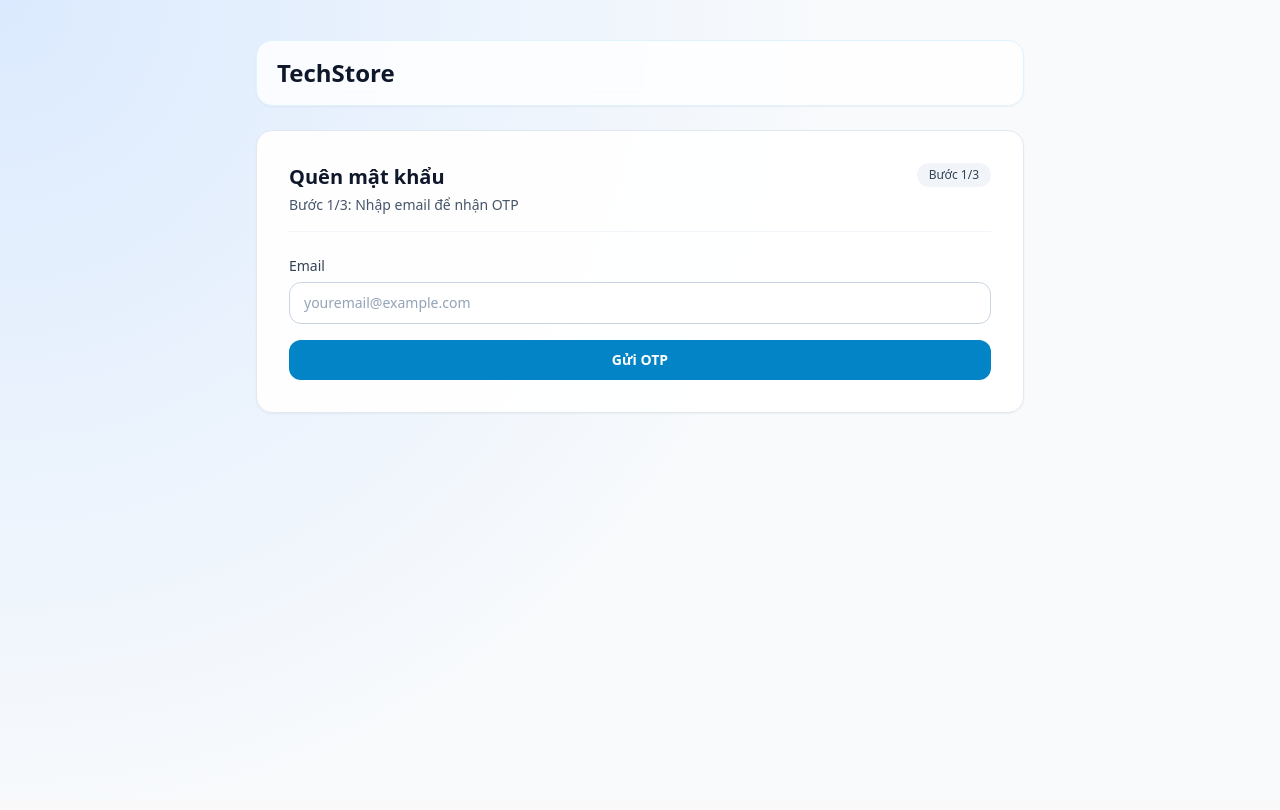
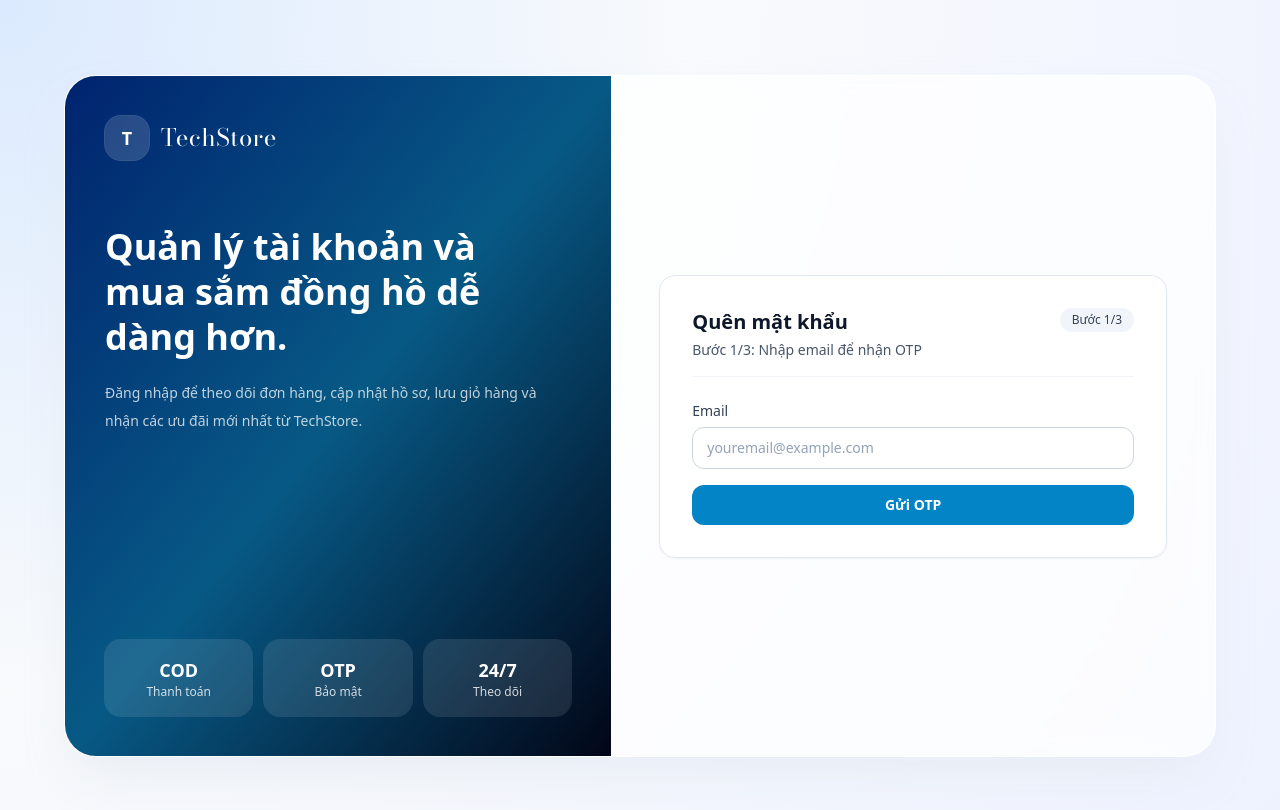
Before and after one commit to nduong2810/BT4_CCCPMM, a React (Vite) app in the folder client/: page /auth/forgot-password in a window 1280 px wide. Shown: the top 810 px of the page. Built offline with nearby package versions, Linux system fonts and the light colour scheme; no server answers.

Commit message:
Improve auth shell layout styling

```diff
--- a/client/src/App.jsx
+++ b/client/src/App.jsx
@@ -1,4 +1,4 @@
-import { Navigate, Route, Routes, Outlet } from 'react-router-dom';
+import { Navigate, Route, Routes, Outlet, Link } from 'react-router-dom';
 import ForgotPassword from './components/auth/ForgotPassword';
 import ResetPassword from './components/auth/ResetPassword';
 import VerifyResetOTP from './components/auth/VerifyResetOTP';
@@ -18,13 +18,49 @@ import './App.css';
 // Khung nền chỉ dùng cho các trang Đăng nhập / Profile
 function Shell() {
     return (
-        <div className="min-h-screen bg-[radial-gradient(circle_at_top_left,_#dbeafe,_#f8fafc_55%)] px-4 py-10">
-            <div className="mx-auto w-full max-w-3xl">
-                <header className="mb-6 rounded-2xl border border-sky-100 bg-white/80 px-5 py-4 shadow-sm backdrop-blur">
-                    <h1 className="text-2xl font-bold text-slate-900">TechStore</h1>
-                </header>
-                {/* Render các route con (VD: Login, Register) vào đây */}
-                <Outlet />
+        <div className="min-h-screen bg-[radial-gradient(circle_at_top_left,_#dbeafe,_#f8fafc_45%,_#eef2ff_100%)] px-4 py-8 text-slate-900 sm:py-12">
+            <div className="mx-auto flex min-h-[calc(100vh-4rem)] w-full max-w-6xl items-center justify-center">
+                <div className="grid w-full overflow-hidden rounded-[2rem] border border-white/70 bg-white/75 shadow-2xl shadow-slate-200/80 backdrop-blur lg:grid-cols-[0.95fr_1.05fr]">
+                    <aside className="hidden bg-gradient-to-br from-primary via-sky-800 to-slate-950 p-10 text-white lg:flex lg:flex-col lg:justify-between">
+                        <div>
+                            <Link to="/" className="inline-flex items-center gap-3">
+                                <span className="flex h-11 w-11 items-center justify-center rounded-2xl bg-white/15 text-lg font-bold ring-1 ring-white/20">T</span>
+                                <span className="font-display-lg text-2xl tracking-wide">TechStore</span>
+                            </Link>
+                            <h1 className="mt-16 max-w-sm text-4xl font-bold leading-tight">
+                                Quản lý tài khoản và mua sắm đồng hồ dễ dàng hơn.
+                            </h1>
+                            <p className="mt-5 max-w-md text-sm leading-7 text-white/75">
+                                Đăng nhập để theo dõi đơn hàng, cập nhật hồ sơ, lưu giỏ hàng và nhận các ưu đãi mới nhất từ TechStore.
+                            </p>
+                        </div>
+
+                        <div className="grid grid-cols-3 gap-3 text-center text-xs text-white/80">
+                            <div className="rounded-2xl bg-white/10 p-4 ring-1 ring-white/10">
+                                <p className="text-lg font-bold text-white">COD</p>
+                                <p>Thanh toán</p>
+                            </div>
+                            <div className="rounded-2xl bg-white/10 p-4 ring-1 ring-white/10">
+                                <p className="text-lg font-bold text-white">OTP</p>
+                                <p>Bảo mật</p>
+                            </div>
+                            <div className="rounded-2xl bg-white/10 p-4 ring-1 ring-white/10">
+                                <p className="text-lg font-bold text-white">24/7</p>
+                                <p>Theo dõi</p>
+                            </div>
+                        </div>
+                    </aside>
+
+                    <section className="flex min-h-[680px] flex-col justify-center px-5 py-8 sm:px-8 lg:px-12">
+                        <header className="mb-8 flex items-center justify-between lg:hidden">
+                            <Link to="/" className="font-display-lg text-2xl tracking-wide text-primary">TechStore</Link>
+                            <Link to="/" className="rounded-full border border-slate-200 bg-white px-4 py-2 text-sm font-semibold text-slate-600 shadow-sm hover:text-primary">
+                                Trang chủ
+                            </Link>
+                        </header>
+                        <Outlet />
+                    </section>
+                </div>
             </div>
         </div>
     );
```
